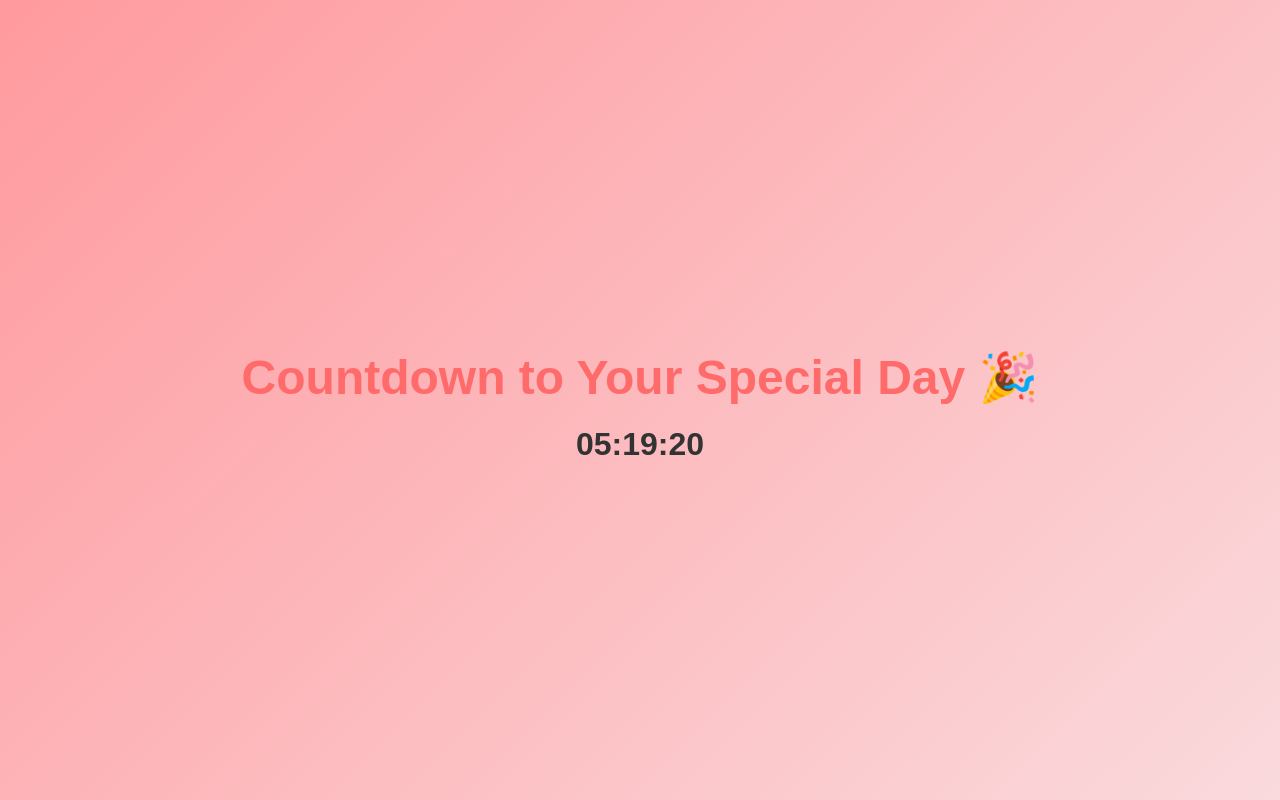
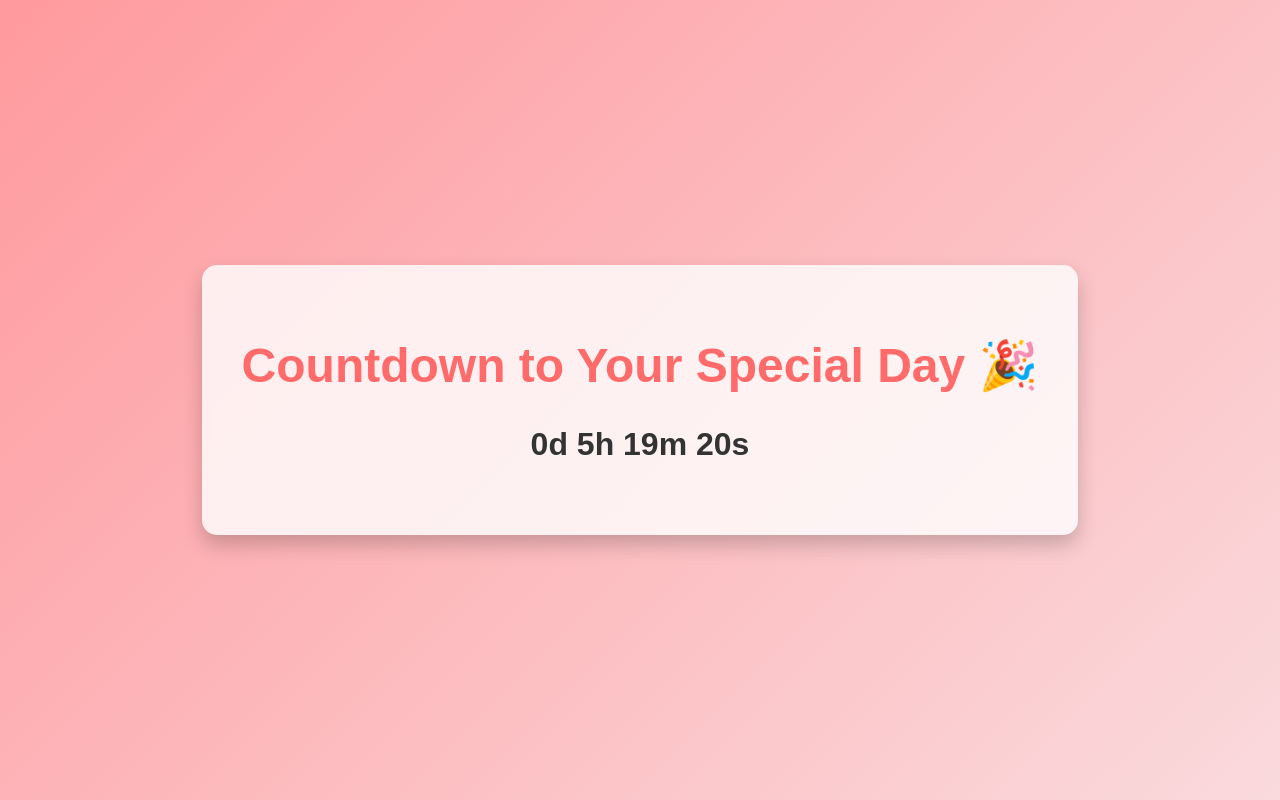
Before and after one commit to Rizzhe/Countdown, a plain HTML site: page index.html in a window 1280 px wide. Drawn offline with Linux system fonts and the light colour scheme.

Commit message:
Update index.html

```diff
--- a/index.html
+++ b/index.html
@@ -3,83 +3,85 @@
 <head>
     <meta charset="UTF-8">
     <meta name="viewport" content="width=device-width, initial-scale=1.0">
-  <title>Countdown to Your Special Day</title>
+    <title>Birthday Countdown</title>
     <style>
         body {
+            font-family: 'Arial', sans-serif;
             margin: 0;
-      font-family: 'Arial', sans-serif;
+            padding: 0;
             display: flex;
             justify-content: center;
             align-items: center;
-      flex-direction: column;
+            height: 100vh;
             text-align: center;
-      height: 100vh;
             background: linear-gradient(135deg, #ff9a9e, #fadadd);
             color: #333;
         }
 
-    h1 {
-      font-size: 3rem;
-      color: #ff6b6b;
-      margin-bottom: 20px;
+        .container {
+            background: rgba(255, 255, 255, 0.8);
+            padding: 40px;
+            border-radius: 15px;
+            box-shadow: 0 10px 20px rgba(0, 0, 0, 0.2);
         }
 
-    #countdown {
-      font-size: 2rem;
-      font-weight: bold;
+        h1 {
+            font-size: 3em;
             margin-bottom: 20px;
+            color: #ff6b6b;
         }
 
-    #message {
-      display: none;
-      font-size: 1.8rem;
-      color: #ff6b6b;
-      animation: fadeIn 2s ease-in-out;
+        .countdown, .message {
+            font-size: 2em;
+            font-weight: bold;
+            color: #333;
         }
 
-    @keyframes fadeIn {
-      from {
-        opacity: 0;
-      }
-      to {
-        opacity: 1;
-      }
+        .message {
+            display: none;
+            color: #ff6b6b;
         }
     </style>
 </head>
 <body>
+    <div class="container">
         <h1>Countdown to Your Special Day 🎉</h1>
-  <div id="countdown">00:00:00</div>
-  <div id="message">Happy Birthday, Alangkrita! 🎂🎉❤️</div>
+        <p class="countdown" id="countdown">Loading...</p>
+        <p class="message" id="message">Happy Birthday, Alangkrita! ❤️</p>
+    </div>
 
     <script>
-    function startCountdown() {
-      const birthday = new Date(); // Current date
-      birthday.setHours(24, 0, 0, 0); // Set to midnight (12:00 AM) of the same day
+        const countdownElement = document.getElementById("countdown");
+        const messageElement = document.getElementById("message");
+
+        // Set birthday to January 27, 2025 at midnight
+        const birthday = new Date(2025, 0, 27, 0, 0, 0); // Month is 0-indexed: 0 = January
 
         function updateCountdown() {
             const now = new Date();
             const timeDiff = birthday - now;
 
             if (timeDiff <= 0) {
-          // Show the message when countdown ends
-          document.getElementById("countdown").style.display = "none";
-          document.getElementById("message").style.display = "block";
-          clearInterval(interval);
-        } else {
-          const hours = String(Math.floor((timeDiff / (1000 * 60 * 60)) % 24)).padStart(2, "0");
-          const minutes = String(Math.floor((timeDiff / (1000 * 60)) % 60)).padStart(2, "0");
-          const seconds = String(Math.floor((timeDiff / 1000) % 60)).padStart(2, "0");
-
-          document.getElementById("countdown").textContent = `${hours}:${minutes}:${seconds}`;
-        }
+                // Display the happy birthday message
+                countdownElement.style.display = "none";
+                messageElement.style.display = "block";
+                clearInterval(timerInterval);
+                return;
             }
 
-      updateCountdown(); // Call once immediately
-      const interval = setInterval(updateCountdown, 1000); // Update every second
+            const days = Math.floor(timeDiff / (1000 * 60 * 60 * 24));
+            const hours = Math.floor((timeDiff % (1000 * 60 * 60 * 24)) / (1000 * 60 * 60));
+            const minutes = Math.floor((timeDiff % (1000 * 60 * 60)) / (1000 * 60));
+            const seconds = Math.floor((timeDiff % (1000 * 60)) / 1000);
+
+            countdownElement.textContent = `${days}d ${hours}h ${minutes}m ${seconds}s`;
         }
 
-    startCountdown();
+        // Update countdown every second
+        const timerInterval = setInterval(updateCountdown, 1000);
+
+        // Initialize countdown on page load
+        updateCountdown();
     </script>
 </body>
 </html>
```
Lines whose indentation alone changed are shown as unchanged.
